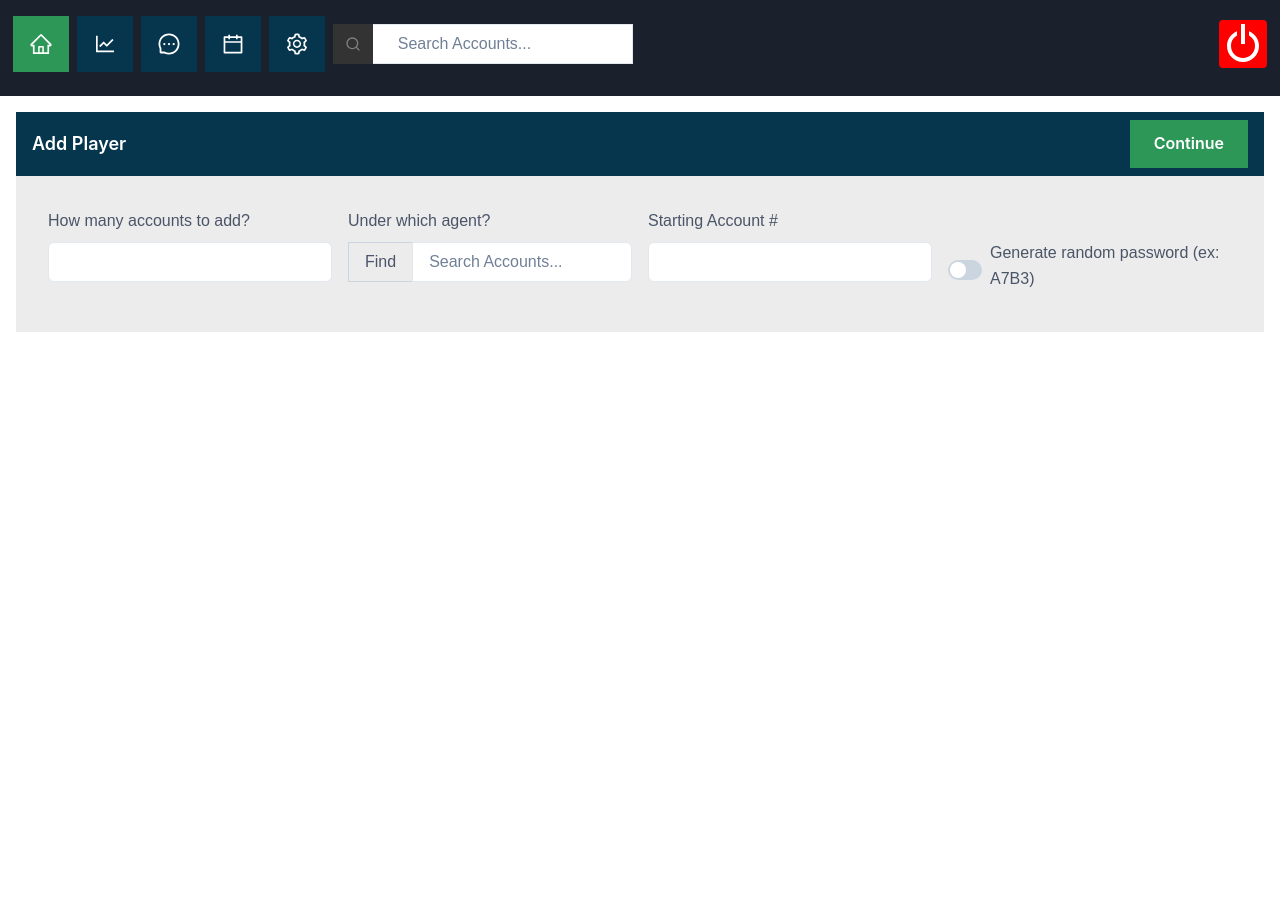
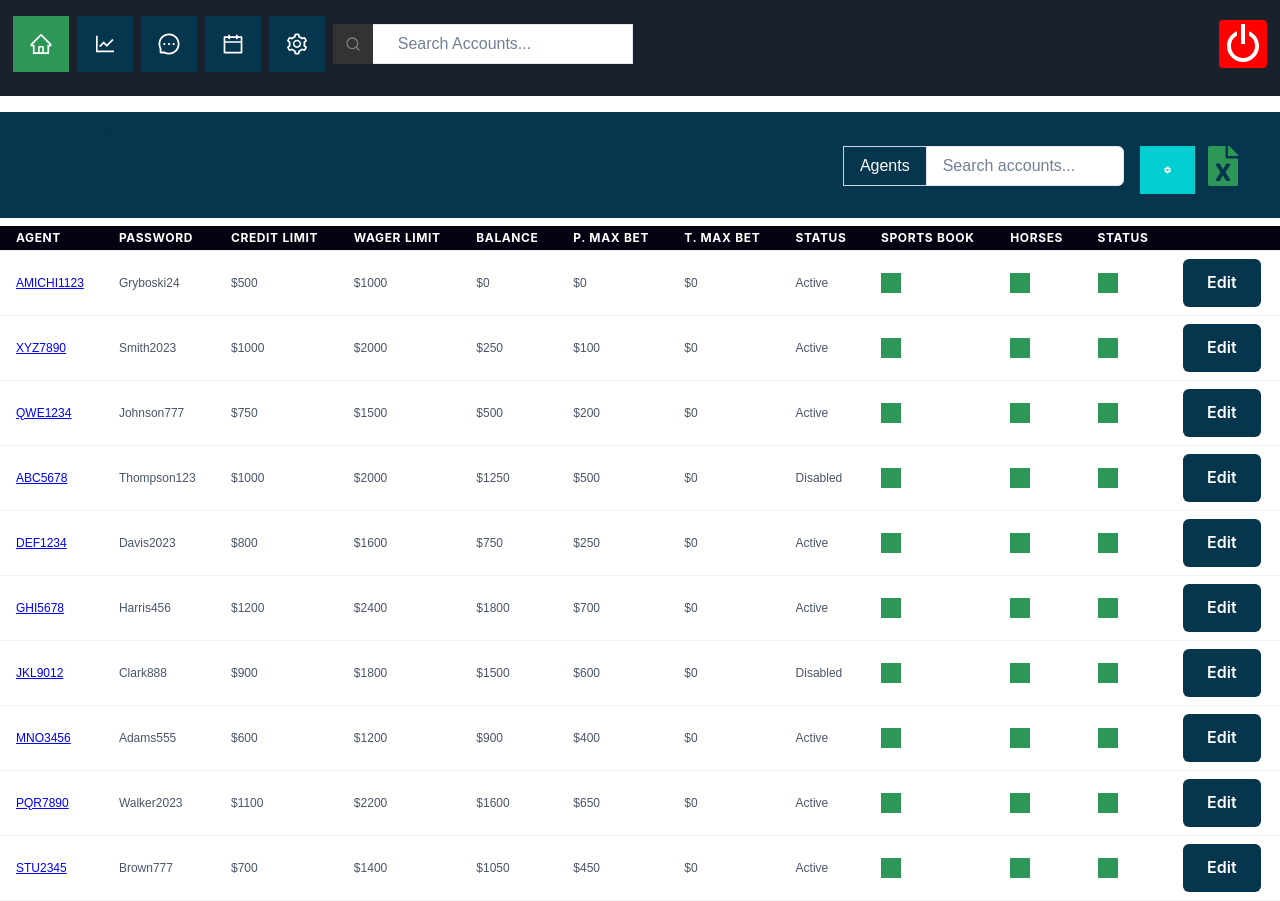
Before and after one commit to AyoMoses1/BettyX, a React (Create React App) app: page / in a window 1280 px wide. Before the commit the page ends 800 px from the top, so only its background shows below. Built offline with nearby package versions, Linux system fonts and the light colour scheme.

Commit message:
Work on the table responsiveness

```diff
--- a/src/App.js
+++ b/src/App.js
@@ -54,7 +54,7 @@ const App = () => {
   const renderPage = () => {
     switch (currentPage) {
       case 'home':
-        return <NewCustomer />;
+        return <CustomerAdmin />;
       case 'game-admin':
         return <Games />;
       case 'messages':
--- a/src/common/DynamicTable/index.js
+++ b/src/common/DynamicTable/index.js
@@ -1,4 +1,3 @@
-/* eslint-disable react-hooks/exhaustive-deps */
 import React, { useMemo } from 'react';
 import {
   flexRender,
@@ -14,6 +13,7 @@ import {
   Tbody,
   Td,
   useColorMode,
+  Box,
 } from '@chakra-ui/react';
 import Pagination from './Pagination';
 import Loading from '../../common/Loading';
@@ -91,18 +91,16 @@ const Index = ({
   ));
 
   return (
-    <TableContainer width="100%">
+    <Box overflowX="auto">
       {isLoading && <Loading text="loading data" />}
-      <Table
-        variant={variant}
-        colorScheme={colorScheme}
-        size={size}
-      >
-        <Thead backgroundColor={colorMode === 'dark' ? 'black' : '#F0F2F5'}>
-          {tableHeadRows}
-        </Thead>
-        <Tbody>{tableBodyRows}</Tbody>
-      </Table>
+      <TableContainer width="100%">
+        <Table variant={variant} colorScheme={colorScheme} size={size}>
+          <Thead backgroundColor={colorMode === 'dark' ? 'black' : '#F0F2F5'}>
+            {tableHeadRows}
+          </Thead>
+          <Tbody>{tableBodyRows}</Tbody>
+        </Table>
+      </TableContainer>
       {/* {!hidePagination && (
         <Pagination
           previousPage={table.previousPage}
@@ -118,7 +116,7 @@ const Index = ({
           pageCount={totalPages ?? 0}
         />
       )} */}
-    </TableContainer>
+    </Box>
   );
 };
 
--- a/src/common/TableTop.jsx
+++ b/src/common/TableTop.jsx
@@ -32,7 +32,7 @@ const TableTop = ({ inputObj, buttons, onChange, title, float }) => {
         <>
           <Box
             key={input.name}
-            display={['none', 'block']}
+            display={['block', 'block']}
             mr={2}
             flexBasis={`${
               inputObj.length > 3 ? '24' : 100 / inputObj.length - 2
@@ -49,7 +49,7 @@ const TableTop = ({ inputObj, buttons, onChange, title, float }) => {
               },
             })}
           </Box>
-          <Box
+          {/* <Box
             key={input.name}
             mr={2}
             display={['block', 'none']}
@@ -65,7 +65,7 @@ const TableTop = ({ inputObj, buttons, onChange, title, float }) => {
                 }
               },
             })}
-          </Box>
+          </Box> */}
         </>
       ))}
       <Box display="flex">
--- a/src/pages/customer-admin/components/EditForm.jsx
+++ b/src/pages/customer-admin/components/EditForm.jsx
@@ -16,8 +16,8 @@ import styled from 'styled-components';
 
 const EditForm = () => {
   return (
-    <Grid templateColumns="repeat(3, 1fr)" gap={4} mb={8} px={4}>
-      <GridItem colSpan={1} bg="grey" p={4}>
+    <Grid templateColumns="repeat(3, 1fr)" gap={4} mb={8} px={[0,4]}>
+      <GridItem colSpan={[3, 1]} bg="grey" p={4}>
         <StyledFormControl mb={4}>
           <Flex mb={4} align="center">
             <FormLabel flex="1">Password</FormLabel>
@@ -60,7 +60,7 @@ const EditForm = () => {
           </Flex>
         </StyledFormControl>
       </GridItem>
-      <GridItem colSpan={1} bg="grey" p={4}>
+      <GridItem colSpan={[3, 1]} bg="grey" p={4}>
         <HStack mb={4} align="center">
           <Text variant="cardText" color="#000">
             Pending
@@ -104,7 +104,7 @@ const EditForm = () => {
           </Flex>
         </StyledFormControl>
       </GridItem>
-      <GridItem colSpan={1} bg="grey" p={4}>
+      <GridItem colSpan={[3, 1]} bg="grey" p={4}>
       {/* <Button variant="primary" ml="auto">Save</Button> */}
         <StyledFormControl mb={4}>
           <Flex mb={4} align="center">
--- a/src/pages/customer-admin/index.jsx
+++ b/src/pages/customer-admin/index.jsx
@@ -110,7 +110,7 @@ const Index = () => {
     columnHelper.accessor('action', {
       header: '',
       cell: () => (
-        <Button bgColor="blue" color="white" onClick={() => onOpen()}>
+        <Button bgColor="blue" color="white" onClick={() => onOpen()} size={['sm', 'md']}>
           Edit
         </Button>
       ),
@@ -133,11 +133,7 @@ const Index = () => {
         size="sm"
         title="Customer Admin"
       />
-      <Modal
-        isOpen={isOpen}
-        onClose={onClose}
-        size="6xl"
-      >
+      <Modal isOpen={isOpen} onClose={onClose} size={["md","6xl"]}>
         <EditForm onClose={onClose} />
       </Modal>
     </>
--- a/src/pages/customers/components/Form.jsx
+++ b/src/pages/customers/components/Form.jsx
@@ -35,7 +35,7 @@ const MyForm = () => {
     <Box margin="auto" mt={1}>
       <form>
         <Grid templateColumns="repeat(3, 1fr)" gap={4} py={8}>
-          <GridItem colSpan={1} bg="white" p={4}>
+          <GridItem colSpan={[3, 1]} bg="white" p={4}>
             {formData.map((item) => (
               <FormControl mb={3} key={item.name}>
                 <FormLabel htmlFor={item.name} mb={0}>
@@ -71,7 +71,7 @@ const MyForm = () => {
               </Box>
             ))}
           </GridItem>
-          <GridItem colSpan={1} bg="white" p={4}>
+          <GridItem colSpan={[3, 1]} bg="white" p={4}>
             {formDataTwo.map((item) => (
               <FormControl mb={3} key={item.name}>
                 <FormLabel htmlFor={item.name} mb={0}>
@@ -89,7 +89,7 @@ const MyForm = () => {
               </FormControl>
             ))}
           </GridItem>
-          <GridItem colSpan={1} bg="white" p={4}>
+          <GridItem colSpan={[3, 1]} bg="white" p={4}>
             <Text variant="cardText">Confirmation Delay</Text>
             <Divider />
             {formSwitchTwo.map((item) => (
```
